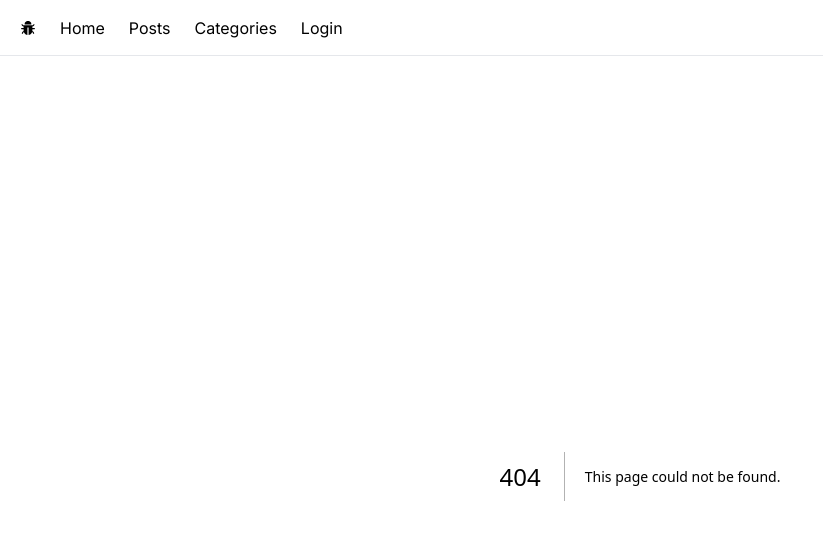
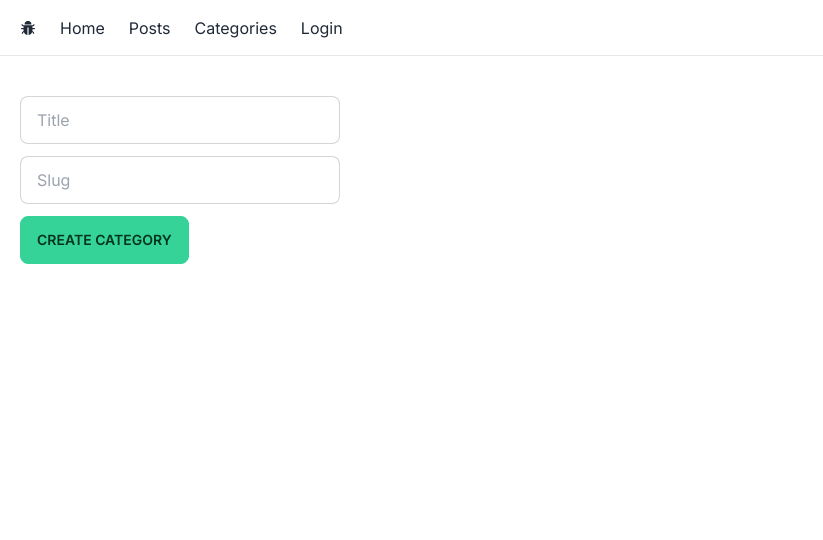
Before and after one commit to Sanzi87/nextdev-blog, a Next.js app: page /categories/new in a window 1280 px wide. Before the commit this address had no page. Shown: the top 540 px of the page, without its empty margins (0-823 px from the left). Built offline with nearby package versions, Linux system fonts and the light colour scheme.

Commit message:
Build the New Category page

```diff
--- /dev/null
+++ b/app/categories/new/page.tsx
@@ -0,0 +1,21 @@
+import React from 'react';
+
+const NewCategoryPage = () => {
+  return (
+    <div className='space-y-3'>
+      <input
+        type='text'
+        placeholder='Title'
+        className='input input-bordered w-full max-w-xs form-control'
+      />
+      <input
+        type='text'
+        placeholder='Slug'
+        className='input input-bordered w-full max-w-xs form-control'
+      />
+      <button className='btn btn-success'>Create Category</button>
+    </div>
+  );
+};
+
+export default NewCategoryPage;
--- a/app/categories/page.tsx
+++ b/app/categories/page.tsx
@@ -8,12 +8,14 @@ interface Category {
   email: string;
 }
 
-const categoryPage = async () => {
+const CategoriesPage = async () => {
   const categories = await prisma.category.findMany();
 
   return (
     <div>
-      <Link href='/categories/new'>New Category</Link>
+      <button className='btn btn-success'>
+        <Link href='/categories/new'>New Category</Link>
+      </button>
       <div>
         {categories.map((category) => (
           <div key={category.id}>{category.title}</div>
@@ -23,4 +25,4 @@ const categoryPage = async () => {
   );
 };
 
-export default categoryPage;
+export default CategoriesPage;
--- a/app/layout.tsx
+++ b/app/layout.tsx
@@ -19,7 +19,7 @@ export default function RootLayout({
     <html lang='en'>
       <body className={inter.className}>
         <NavBar />
-        <main>{children}</main>
+        <main className='p-5'>{children}</main>
       </body>
     </html>
   );
--- a/app/posts/page.tsx
+++ b/app/posts/page.tsx
@@ -1,7 +1,7 @@
 import React from 'react';
 
-const postsPage = () => {
+const PostsPage = () => {
   return <div>posts Page</div>;
 };
 
-export default postsPage;
+export default PostsPage;
```
